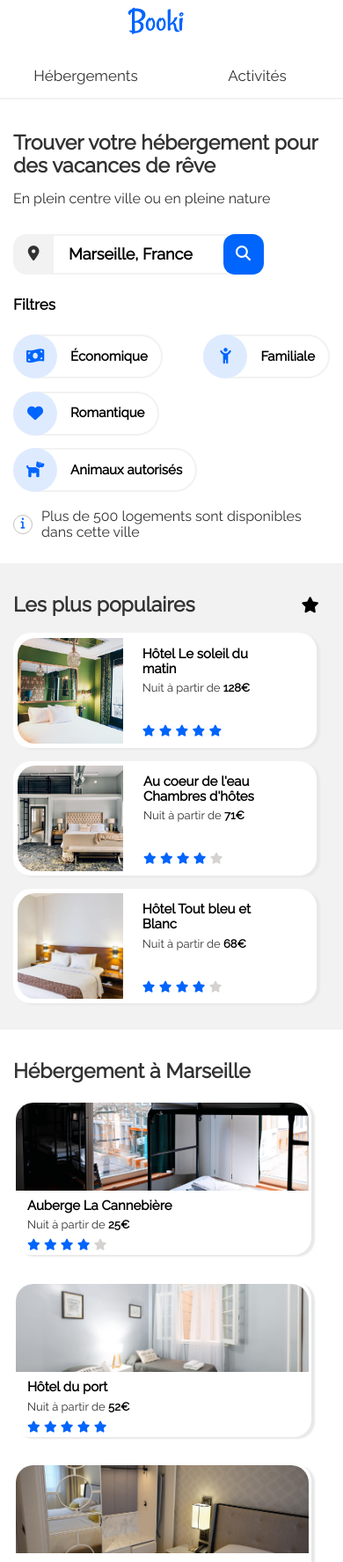
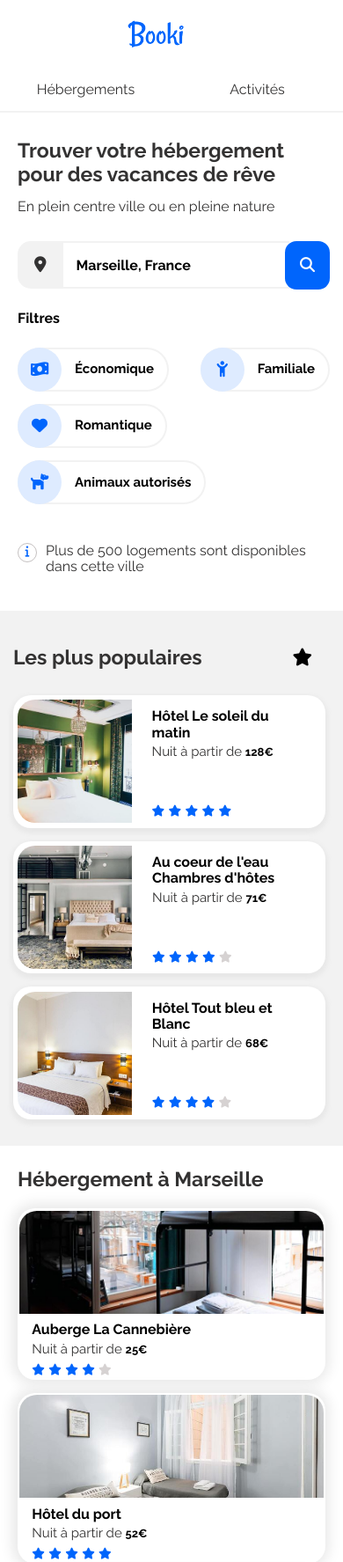
Before and after one commit to aureliej85/booki, a plain HTML site: page index.html in a window 390 px wide. Shown: the top 1775 px of the page at 88% size. Drawn offline with Linux system fonts and the light colour scheme.

Commit message:
smartphone ok

```diff
--- a/css/smartphone.css
+++ b/css/smartphone.css
@@ -19,6 +19,12 @@
      }
 
 
+    .header__logo img {
+        margin-top: 0px;
+        width: 100px;
+    }
+
+
     .header__menu ul {
         margin: 0;
         display: flex;
@@ -38,14 +44,18 @@
         padding: 25px 0 15px 0;
         text-align: center;
         color: #0065FC;
-        border: 0 0 2px 0 solid #0065FC;
+        border-top: none;
+        border-bottom: 2px solid #0065FC;
+    }
+
+
+    header a {
+        font-size: 16px;
     }
 
 
     header a, header:hover {
         border: none;
-        padding: 0;
-        margin: 0;
     }
 
     header a:hover {
@@ -58,13 +68,12 @@
     /***** RECHERCHE *****/
 
     #section-recherche {
-        padding: 20px 15px 0 15px;
+        padding: 30px 15px 0 20px;
     }
 
     #section-recherche h1 {
         font-size: 23px;
         font-weight: bold;
-
     }
 
     form {
@@ -77,16 +86,24 @@
 
     #section-recherche p {
         font-size: 16px;
-        margin-bottom: 30px;
+        margin: 5px 0 15px 0;
     }
+
+
+    input[type="text"] {
+        height: 50px;
+        width: 75%;
+      }
+
+
 
     input[type=submit]{
         display: none;
     }
 
     button[type=submit]{
-        width: 46px;
-        height: 46px;
+        width: 55px;
+        height: 55px;
         margin-left: -1.5%;
         display: inline;
         background-color: #0065FC;
@@ -94,6 +111,16 @@
         border: none;
         border-radius: 13px;
     }
+
+
+    .icon {
+        width: 28px;
+        height: 28px;
+        line-height: 2.5;
+    }
+
+    .icon i {
+        font-size: 18px;
     }
 
     .icon-loupe {
@@ -105,7 +132,7 @@
     /***** FILTRES *****/
 
     #section-filtres {
-        padding: 0 15px 0 15px;
+        padding: 0 15px 0 20px;
         box-sizing: border-box;
     }
 
@@ -120,7 +147,12 @@
     }
 
    .infobulle-filtres {
-        padding: 0 15px 0 15px;
+        padding: 10px 15px 0 20px;
+   }
+
+   .text-infobulle {
+        margin: 15px 0 0 10px;
+        font-size: 16px;
    }
 
 
@@ -134,20 +166,38 @@
 
     }
 
+    .section-hebergement h2 {
+        font-size: 23px;
+    }
+
     aside {
-        width: 93%;
-        margin: 0px;
-        padding: 15px 20px 15px 15px;
+        width: 100%;
+        margin: 15px 0 0 0;
+        padding: 40px 20px 15px 15px;
         border-radius: 0px;
+        box-sizing: border-box;
+    }
+
+    .black-star {
+        font-size: 20px;
     }
 
 
     .famous-cards {
-        width: 95%;
+        margin-top: 10px;
+        width: 100%;
     }
 
     .famous-card{
         margin-bottom: 15px;
+    }
+
+    .famous-card h3 {
+        font-size: 16px;
+    }
+
+    .famous-card span {
+        font-size: 15px;
     }
 
     .famous-title-head {
@@ -156,30 +206,47 @@
 
 
     .famous-pic-side {
-        width: 120px;
+        width: 130px;
+        height: 140px;
     }
 
     .pic-fill-aside {
-        width: 120px;
-        height: 120px;
+        width: 130px;
+        height: 140px;
         object-fit: cover;
         border-radius: 20px 0px 0px 20px;
     }
 
     .host-cards {
-        width: 95%;
+        width: 100%;
         margin: 0px;
-        padding: 15px;
+        padding: 25px 20px 25px 20px;
         border-radius: 0px;
         background-color: white;
+        box-sizing: border-box;
     }
 
     .card {
-        width: 90%;
+        width: 100%;
+        margin-bottom: 15px;
+        box-shadow: -1px 0px 15px 5px #e8e8e8;
+    }
+
+    .card h3 {
+        font-size: 16px;
+    }
+
+    .card span {
+        font-size: 15px;
     }
 
     .pic-fill {
         width: 100%;
+        height: 117px;
+    }
+
+    .link {
+        font-size: 18px;
     }
 
     /***** ACTIVITES *****/
@@ -187,25 +254,40 @@
     #section-activites {
         margin-top: 4%;
         margin-bottom: 20px;
-        padding-left: 15px;
+        width: 100%;
+        padding: 0 20px 0 20px;
+        box-sizing: border-box;
+    }
+
+
+    #section-activites h2 {
+        font-size: 23px;
     }
 
     .activities-cards {
         height: 100%;
+        margin: 27px 0 27px 0;
         display: flex;
         flex-direction: column;
         justify-content: space-between;
+        box-sizing: border-box;
+
+    }
+
+    .activities-cards h3 {
+        font-size: 16px;
+        font-weight: 600;
 
     }
 
 
     .activity-card, .activity-card-small, .activity-card-mid {
-        margin: 15px 15px 15px 0;
-        width: 90%;
+        width: 100%;
         height: 200px;
+        margin-bottom: 20px;
         background-color: white;
         border-radius: 20px;
-        box-shadow: 4px 2px 2px #e8e8e8;
+        box-shadow: 0px 4px 14px #e8e8e8;
     }
 
 
@@ -238,4 +320,19 @@
 
     .footer-column{
         width: 100%;
+        margin-bottom: 15px;
     }
+
+    footer h3 {
+        font-size: 18px;
+    }
+
+    footer a {
+        font-size: 16px;
+    }
+
+    footer li {
+        padding-bottom: 13px;
+    }
+
+}
--- a/css/style.css
+++ b/css/style.css
@@ -1,4 +1,4 @@
-@import url(https://fonts.googleapis.com/css?family=Raleway);
+@import url('https://fonts.googleapis.com/css2?family=Raleway:ital,wght@0,400;0,500;0,600;0,700;1,400&display=swap');
 
 * {
     font-family: Raleway;
@@ -10,20 +10,17 @@
 
 
 header {
-    padding: 50px 50px 0 50px;
+    padding: 0 50px 0 50px;
 }
 
 main {
-    padding: 25px 50px 0 50px;
+    padding: 25px 30px 0 30px;
 }
 
-h1, h2 {
-    font-size: 23px;
-    font-weight: 900;
-}
+
 
 h3 {
-    font-size: 15px;
+    font-size: 14px;
     color: black;
     font-weight: 900;
 }
@@ -51,24 +48,34 @@ header {
 }
 
 .header__logo img {
+    margin-top: 40px;
     width: 100px;
+
 }
 
 
 header li {
     display: inline;
-    padding: 15px;
+    padding: 37px 15px 15px 15px;
   }
 
 header a {
     text-decoration: none;
+    font-size: 14px;
     color: rgb(51, 50, 50);
-    padding: 25px;
+    padding: 25px 10px 10px 10px;
 }
 
 header a:hover {
     color: #0065FC;
-    border-top: 2px solid #0065FC;
+}
+
+header li:hover {
+    border-top: 3px solid #0065FC;
+}
+
+header ul {
+    margin-top: 40px;
 }
 
 
@@ -79,7 +86,17 @@ header a:hover {
 
 #section-recherche h1 {
     font-size: 20px;
-    font-weight: bold;
+    font-weight: 900;
+    padding: 0 0 10px 0;
+    margin: 0;
+
+}
+
+
+#section-recherche p {
+    font-size: 15px;
+    padding: 0px 0 15px 0;
+    margin: 0%;
 }
 
 
@@ -104,7 +121,8 @@ input[type=text] {
     border-bottom: 2px solid #F2F2F2;
     border-left: none;
     border-right: none;
-    height: 40px;
+    height: 42px;
+    padding: 0 0 0 15px;
 }
 
 input[type=text]:focus {
@@ -117,15 +135,16 @@ input[type=submit] {
     border-radius: 0px 10px 10px 0px;
     background-color: #0065FC;
     color: white;
-    font-weight: bold;
+    font-size: 16px;
+    font-weight: 500;
     height: 46px;
 }
 
 ::placeholder {
-    font-size: 18px;
-    font-weight: 900;
+    font-size: 16px;
+    font-weight: 700;
     color: black;
-    padding-left: 15px;
+    opacity: 1;
 }
 
 button[type=submit]{
@@ -146,8 +165,8 @@ button[type=submit]{
 }
 
 #section-filtres h3 {
-    font-size: 17px;
-    font-weight: bold;
+    font-size: 16px;
+    font-weight: 700;
     color: black;
     margin-right: 30px;
 }
@@ -179,6 +198,7 @@ button[type=submit]{
     text-align: center;
     margin-left: -2px;
     padding: 15px;
+    transition: all 0.3s ease-in-out;
 }
 
 .icon-filtre i {
@@ -186,11 +206,16 @@ button[type=submit]{
     font-size: large;
 }
 
+.filtre:hover i {
+    color: #DEEBFF;
+}
+
 .text-filtre {
     color: black;
-    font-weight: 800;
-    font-size: 18px;
+    font-weight: 700;
+    font-size: 16px;
     padding: 0 15px 0 15px;
+    transition: all 0.5s ease-in-out;
 
 }
 
@@ -203,9 +228,7 @@ button[type=submit]{
 
 }
 
-.filtre:hover i {
-    color: #DEEBFF;
-}
+
 
 .infobulle-filtres {
     display: flex;
@@ -232,7 +255,7 @@ button[type=submit]{
 
 .text-infobulle {
     margin-left: 10px;
-    font-size: 16px;
+    font-size: 15px;
 }
 
 
@@ -244,6 +267,15 @@ button[type=submit]{
     flex-direction: row;
     justify-content: space-between;
 }
+
+
+.section-hebergement h2 {
+    margin: 0 0 20px 0;
+    padding: 0%;
+    font-size: 20px;
+    font-weight: 700;
+}
+
 
 .host-cards {
     background-color: #F2F2F2;
@@ -262,16 +294,18 @@ button[type=submit]{
 
 .card {
     border-radius: 20px;
-    width: 215px;
+    width: 210px;
     padding: 0.7%;
     background-color: white;
     margin-bottom: 30px;
-    box-shadow: 4px 2px 2px #e8e8e8;
+    box-shadow: 0px 5px 8px 8px #e8e8e8;
+    transition: box-shadow 0.3s ease-in-out;
 }
 
 .card h3, .card span {
     margin: 5px 0 2px 0;
     padding: 0 0 0 4%;
+    transition: all 0.3s ease-in-out;
 }
 
 .card strong {
@@ -282,11 +316,11 @@ button[type=submit]{
 
 
 .card:hover {
-    box-shadow: 10px 5px 5px #b4b3b3;
+    box-shadow: 0px 5px 9px #b4b3b3;
 }
 
 .pic-fill {
-    width: 215px;
+    width: 210px;
     height: 100px;
     object-fit: cover;
     border-radius: 20px 20px 0px 0px;
@@ -341,6 +375,7 @@ padding: 3%;
 }
 
 .black-star {
+    margin: 0 0 20px 0;
     color: black;
     font-size: large;
 
@@ -358,13 +393,14 @@ padding: 3%;
     display: flex;
     flex-direction: row;
     border-radius: 20px;
-    box-shadow: 4px 2px 2px #e8e8e8;
+    box-shadow: 0px 3px 5px 3px #e8e8e8;
+    transition: box-shadow 0.3s ease-in-out;
     padding: 1.5%;
     margin-bottom: 30px;
 }
 
 .famous-card:hover {
-    box-shadow: 10px 5px 5px #b4b3b3;
+    box-shadow: 1px 7px 7px #b4b3b3;
 }
 
 
@@ -383,6 +419,7 @@ padding: 3%;
 
 .famous-card h3, .famous-card span {
     margin: 5px 0 2px 0;
+    transition: all 0.3s ease-in-out;
 
 }
 
@@ -418,6 +455,15 @@ padding: 3%;
     margin-top: 4%;
 }
 
+
+#section-activites h2 {
+    margin: 0 0 20px 0;
+    padding: 0%;
+    font-size: 20px;
+    font-weight: 700;
+}
+
+
 .activities-cards {
     height: 400px;
     display: flex;
@@ -432,7 +478,7 @@ padding: 3%;
     height: 100%;
     background-color: white;
     border-radius: 20px;
-    box-shadow: 4px 2px 2px #e8e8e8;
+    box-shadow: 0px 0px 14px 0px #e8e8e8;
 }
 
 
@@ -441,7 +487,7 @@ padding: 3%;
     height: 35%;
     background-color: white;
     border-radius: 20px;
-    box-shadow: 4px 2px 2px #e8e8e8;
+    box-shadow: 0px 0px 14px 0px #e8e8e8;
 }
 
 .activity-card-mid {
@@ -449,7 +495,7 @@ padding: 3%;
     height: 55%;
     background-color: white;
     border-radius: 20px;
-    box-shadow: 4px 2px 2px #e8e8e8;
+    box-shadow: 0px 0px 14px 0px #e8e8e8;
 }
 
 
@@ -509,6 +555,7 @@ footer {
 
 footer a {
     text-decoration: none;
+    font-size: 14px;
 }
 
 footer a:hover {
@@ -517,11 +564,11 @@ footer a:hover {
 
 footer li {
     list-style-type: none;
-    padding-bottom: 7px;
+    padding-bottom: 10px;
 }
 
 footer h3 {
-    font-size: 18px;
+    font-size: 16px;
     font-weight: bold;
 }
 
--- a/index.html
+++ b/index.html
@@ -103,7 +103,7 @@
 
         <!-- SECTION HEBERGEMENT -->
 
-        <section class="section-hebergement">
+        <section class="section-hebergement" id="section-hebergement">
 
             <div class="host-cards">
 
@@ -113,7 +113,7 @@
 
                     <div id="host-card-1" class="card" onclick="location.href='#';" style="cursor: pointer;">
 
-                        <img src="assets/hebergements/2_large/marcus-loke-WQJvWU_HZFo-unsplash.jpg" alt="Auberge La Cannebière" class="pic-fill">
+                        <img src="assets/hebergements/4_small/marcus-loke-WQJvWU_HZFo-unsplash.jpg" alt="Auberge La Cannebière" class="pic-fill">
                         <h3>Auberge La Cannebière</h3>
                         <span>Nuit à partir de <strong>25€</strong></span>
                         <div class="stars-icons">
@@ -127,7 +127,7 @@
                     </div>
 
                     <div class="card" id="host-card-2" onclick="location.href='#';" style="cursor: pointer;">
-                        <img src="assets/hebergements/2_large/fred-kleber-gTbaxaVLvsg-unsplash.jpg" class="pic-fill" alt="hôtel du port">
+                        <img src="assets/hebergements/4_small/fred-kleber-gTbaxaVLvsg-unsplash.jpg" class="pic-fill" alt="hôtel du port">
                         <h3>Hôtel du port</h3>
                         <span>Nuit à partir de <strong>52€</strong></span>
                         <div class="stars-icons">
@@ -140,7 +140,7 @@
                     </div>
 
                     <div class="card" id="host-card-3" onclick="location.href='#';" style="cursor: pointer;">
-                        <img src="assets/hebergements/2_large/reisetopia-B8WIgxA_PFU-unsplash.jpg" class="pic-fill" alt="Hôtel Les mouettes">
+                        <img src="assets/hebergements/4_small/reisetopia-B8WIgxA_PFU-unsplash.jpg" class="pic-fill" alt="Hôtel Les mouettes">
                         <h3>Hôtel Les mouettes</h3>
                         <span>Nuit à partir de <strong>76€</strong></span>
                         <div class="stars-icons">
@@ -153,7 +153,7 @@
                     </div>
 
                     <div class="card" id="host-card-4" onclick="location.href='#';" style="cursor: pointer;">
-                        <img src="assets/hebergements/2_large/annie-spratt-Eg1qcIitAuA-unsplash.jpg" class="pic-fill" alt="Hôtel de la mer">
+                        <img src="assets/hebergements/4_small/annie-spratt-Eg1qcIitAuA-unsplash.jpg" class="pic-fill" alt="Hôtel de la mer">
                         <h3>Hôtel de la mer</h3>
                         <span>Nuit à partir de <strong>46€</strong></span>
                         <div class="stars-icons">
@@ -166,7 +166,7 @@
                     </div>
 
                     <div class="card" id="host-card-5" onclick="location.href='#';" style="cursor: pointer;">
-                        <img src="assets/hebergements/2_large/nicate-lee-kT-ZyaiwBe0-unsplash.jpg" class="pic-fill" alt="Auberge Le Panier">
+                        <img src="assets/hebergements/4_small/nicate-lee-kT-ZyaiwBe0-unsplash.jpg" class="pic-fill" alt="Auberge Le Panier">
                         <h3>Auberge Le Panier</h3>
                         <span>Nuit à partir de <strong>23€</strong></span>
                         <div class="stars-icons">
@@ -179,7 +179,7 @@
                     </div>
 
                     <div class="card" id="host-card-6" onclick="location.href='#';" style="cursor: pointer;">
-                        <img src="assets/hebergements/2_large/febrian-zakaria-M6S1WvfW68A-unsplash.jpg" class="pic-fill" alt="Hôtel chez Amina">
+                        <img src="assets/hebergements/4_small/febrian-zakaria-M6S1WvfW68A-unsplash.jpg" class="pic-fill" alt="Hôtel chez Amina">
                         <h3>Hôtel chez Amina</h3>
                         <span>Nuit à partir de <strong>96€</strong></span>
                         <div class="stars-icons">
@@ -206,7 +206,7 @@
                         <div id="famous-card-1" class="famous-card" onclick="location.href='#';" style="cursor: pointer;">
 
                             <div class="famous-pic-side">
-                                <img src="assets/hebergements/2_large/emile-guillemot-Bj_rcSC5XfE-unsplash.jpg" alt="Hôtel Le soleil du matin" class="pic-fill-aside">
+                                <img src="assets/hebergements/4_small/emile-guillemot-Bj_rcSC5XfE-unsplash.jpg" alt="Hôtel Le soleil du matin" class="pic-fill-aside">
                             </div>
 
                             <div class="famous-content-side">
@@ -228,7 +228,7 @@
                         <div id="famous-card-2" class="famous-card" onclick="location.href='#';" style="cursor: pointer;">
 
                             <div class="famous-pic-side">
-                                <img src="assets/hebergements/2_large/aw-creative-VGs8z60yT2c-unsplash.jpg" alt="Au coeur de l'eau Chambre d'hôtes" class="pic-fill-aside">
+                                <img src="assets/hebergements/4_small/aw-creative-VGs8z60yT2c-unsplash.jpg" alt="Au coeur de l'eau Chambre d'hôtes" class="pic-fill-aside">
                             </div>
 
                             <div class="famous-content-side">
@@ -250,7 +250,7 @@
                         <div id="famous-card-3" class="famous-card" onclick="location.href='#';" style="cursor: pointer;">
 
                             <div class="famous-pic-side">
-                                <img src="assets/hebergements/2_large/febrian-zakaria-sjvU0THccQA-unsplash.jpg" alt="Hôtel Tout bleu et Blanc" class="pic-fill-aside">
+                                <img src="assets/hebergements/4_small/febrian-zakaria-sjvU0THccQA-unsplash.jpg" alt="Hôtel Tout bleu et Blanc" class="pic-fill-aside">
                             </div>
 
                             <div class="famous-content-side">
@@ -285,37 +285,37 @@
 
                 <div class="activity-card" onclick="location.href='#';" style="cursor: pointer;">
 
-                    <img src="assets/activites/2_large/reno-laithienne-QUgJhdY5Fyk-unsplash.jpg" alt="Vieux Port" class="activity-pic-fill-xl">
+                    <img src="assets/activites/4_small/reno-laithienne-QUgJhdY5Fyk-unsplash.jpg" alt="Vieux Port" class="activity-pic-fill-xl">
                     <h3>Vieux Port</h3>
                 </div>
 
                 <div class="activity-card-mid" onclick="location.href='#';" style="cursor: pointer;">
 
-                    <img src="assets/activites/2_large/paul-hermann-QFTrLdQIRhI-unsplash.jpg" alt="Fort de Pomègues" class="activity-pic-fill-m">
+                    <img src="assets/activites/4_small/paul-hermann-QFTrLdQIRhI-unsplash.jpg" alt="Fort de Pomègues" class="activity-pic-fill-m">
                     <h3>Fort de Pomègues</h3>
                 </div>
 
                 <div class="activity-card-small" onclick="location.href='#';" style="cursor: pointer;">
 
-                    <img src="assets/activites/2_large/kevin-hikari-rV_Qd1l-VXg-unsplash.jpg" alt="Îles du Frioul" class="activity-pic-fill-s">
+                    <img src="assets/activites/4_small/kevin-hikari-rV_Qd1l-VXg-unsplash.jpg" alt="Îles du Frioul" class="activity-pic-fill-s">
                     <h3>Îles du Frioul</h3>
                 </div>
 
                 <div class="activity-card" onclick="location.href='#';" style="cursor: pointer;">
 
-                    <img src="assets/activites/2_large/kilyan-sockalingum-NR8-cBCN3aI-unsplash.jpg" alt="Parc National des Calanques" class="activity-pic-fill-xl">
+                    <img src="assets/activites/4_small/kilyan-sockalingum-NR8-cBCN3aI-unsplash.jpg" alt="Parc National des Calanques" class="activity-pic-fill-xl">
                     <h3>Parc National des Calanques</h3>
                 </div>
 
                 <div class="activity-card-small" onclick="location.href='#';" style="cursor: pointer;">
 
-                    <img src="assets/activites/2_large/florian-wehde-xW9e8gdotxI-unsplash.jpg" alt="Notre-Dame-de-la-Garde" class="activity-pic-fill-s">
+                    <img src="assets/activites/4_small/florian-wehde-xW9e8gdotxI-unsplash.jpg" alt="Notre-Dame-de-la-Garde" class="activity-pic-fill-s">
                     <h3>Notre-Dame-de-la-Garde</h3>
                 </div>
 
                 <div class="activity-card-mid" onclick="location.href='#';" style="cursor: pointer;">
 
-                    <img src="assets/activites/2_large/lena-paulin-wH2-EJoDcV0-unsplash.jpg" alt="Parc Longchamps" class="activity-pic-fill-m">
+                    <img src="assets/activites/4_small/lena-paulin-wH2-EJoDcV0-unsplash.jpg" alt="Parc Longchamps" class="activity-pic-fill-m">
                     <h3>Parc Longchamps</h3>
                 </div>
 
```
